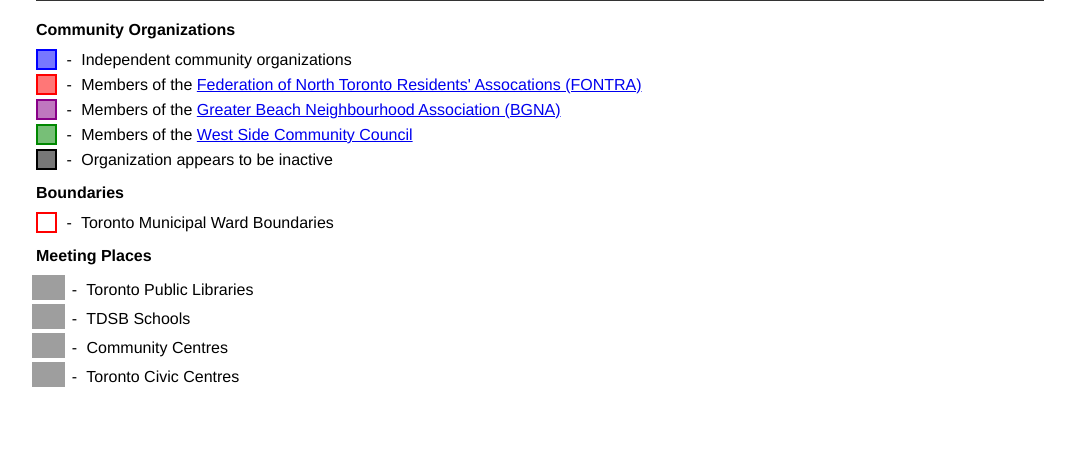
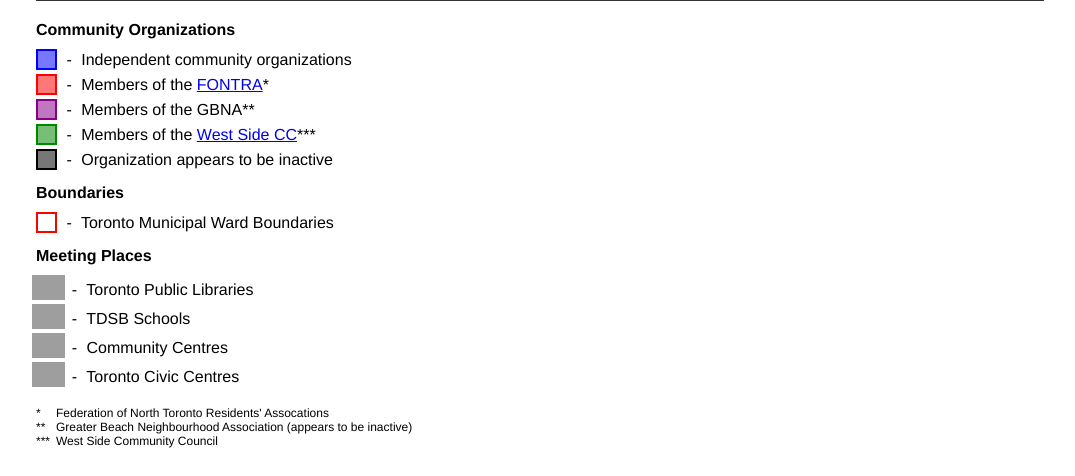
Before and after one commit to zmcadie/tango, a PHP site: page / in a window 1280 px wide. Shown: the part 901-1377 px from the top of the page, without its empty margins (100-1175 px from the left). Before the commit the page ends 1288 px from the top, so only its background shows below. Run offline with PHP 8.4, Linux system fonts and the light colour scheme; some libraries are stand-ins or nearby versions; grey boxes are pictures that could not be loaded.

Commit message:
Add legend notes with styling

```diff
--- a/public/index.html
+++ b/public/index.html
@@ -29,17 +29,17 @@
       <div class="legend-item">
         <span class="legend-item-symbol"><div class="square red-square"></div></span>
         <span class="legend-item-break"></span>
-        <span class="legend-item-label">Members of the <a href="https://fontra.com/" target="_blank">Federation of North Toronto Residents' Assocations (FONTRA)</a></span>
+        <span class="legend-item-label">Members of the <a href="https://fontra.com/" target="_blank">FONTRA</a>*</span>
       </div>
       <div class="legend-item">
         <span class="legend-item-symbol"><div class="square purple-square"></div></span>
         <span class="legend-item-break"></span>
-        <span class="legend-item-label">Members of the <a href="http://www.gbna-toronto.com/" target="_blank">Greater Beach Neighbourhood Association (BGNA)</a></span>
+        <span class="legend-item-label">Members of the GBNA**</span>
       </div>
       <div class="legend-item">
         <span class="legend-item-symbol"><div class="square green-square"></div></span>
         <span class="legend-item-break"></span>
-        <span class="legend-item-label">Members of the <a href="https://ossingtoncommunity.wordpress.com/westsidecc/" target="_new">West Side Community Council</a></span>
+        <span class="legend-item-label">Members of the <a href="https://ossingtoncommunity.wordpress.com/westsidecc/" target="_new">West Side CC</a>***</span>
       </div>
       <div class="legend-item">
         <span class="legend-item-symbol"><div class="square grey-square"></div></span>
@@ -73,6 +73,20 @@
         <span class="legend-item-break"></span>
         <span class="legend-item-label">Toronto Civic Centres</span>
       </div>
+      <div class="legend-notes-container">
+        <div class="legend-notes-item">
+          <span class="legend-notes-symbol">*</span>
+          <span class="legend-notes-label">Federation of North Toronto Residents' Assocations</span>
+        </div>
+        <div class="legend-notes-item">
+          <span class="legend-notes-symbol">**</span>
+          <span class="legend-notes-label">Greater Beach Neighbourhood Association (appears to be inactive)</span>
+        </div>
+        <div class="legend-notes-item">
+          <span class="legend-notes-symbol">***</span>
+          <span class="legend-notes-label">West Side Community Council</span>
+        </div>
+      </div>
     </div>
     <script src="javascripts/initMap.js"></script>
     <script async defer
--- a/public/stylesheets/style.css
+++ b/public/stylesheets/style.css
@@ -172,3 +172,14 @@
   height: 25px;
   margin: 0 -3px -5px -4px;
 }
+
+.legend-notes-container {
+  font-size: 12px;
+  margin-top: 20px;
+  position: relative;
+}
+
+.legend-notes-label {
+  left: 20px;
+  position: absolute;
+}
```
